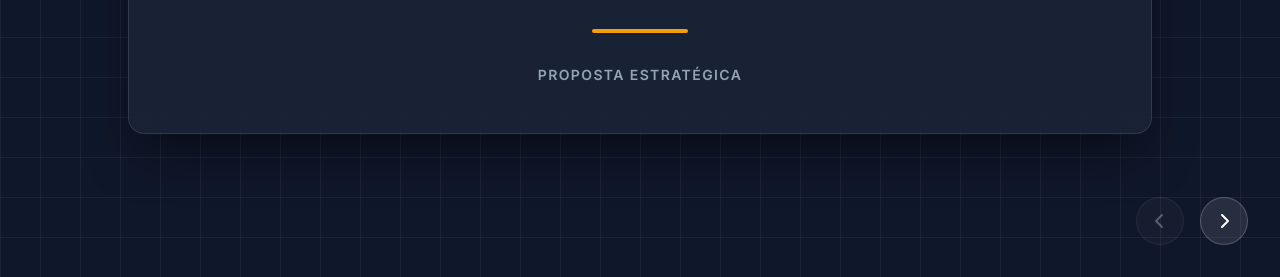
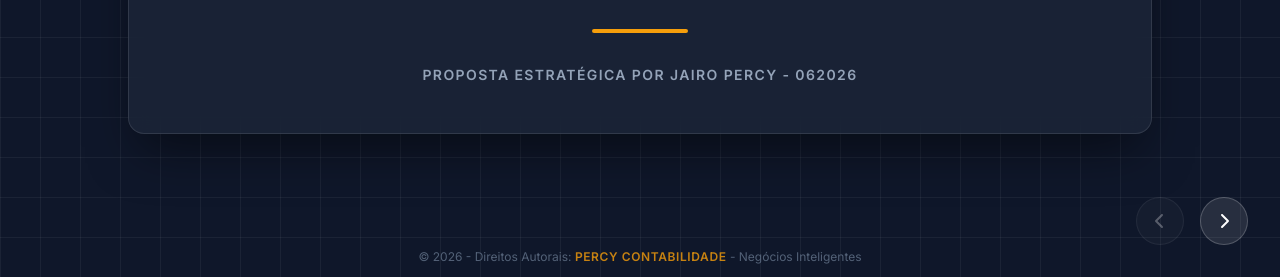
Before and after one commit to PercyContabilidade/fernandinho, a plain HTML site: page index.html in a window 1280 px wide. Shown: the part 523-800 px from the top of the page. Drawn offline with nearby package versions, Linux system fonts and the light colour scheme.

Commit message:
Update title and footer in index.html

```diff
--- a/index.html
+++ b/index.html
@@ -4,7 +4,7 @@
     <meta charset="UTF-8">
     <meta name="viewport" content="width=device-width, initial-scale=1.0">
     <meta name="google" content="notranslate">
-    <title>Um Estadista na Era Digital - Proposta Estratégica Por JAIRO PERCY 062026</title>
+    <title>O Estadista na Era Digital - Proposta Estratégica Por Jairo Percy</title>
     <script src="https://cdn.tailwindcss.com"></script>
     <link href="https://fonts.googleapis.com/css2?family=Playfair+Display:wght@400;700&family=Inter:wght@300;400;600&display=swap" rel="stylesheet">
     <script src="https://cdnjs.cloudflare.com/ajax/libs/font-awesome/6.4.0/js/all.min.js"></script>
@@ -104,7 +104,7 @@
                 Governança, Autoridade Institucional e a Bússola para o Voto de Ancoragem.
             </p>
             <div class="h-1 w-24 bg-amber-500 mx-auto rounded"></div>
-            <p class="mt-8 text-sm text-slate-400 uppercase tracking-widest font-semibold">Proposta Estratégica</p>
+            <p class="mt-8 text-sm text-slate-400 uppercase tracking-widest font-semibold">Proposta Estratégica Por Jairo Percy - 062026</p>
         </div>
     </div>
 
@@ -201,6 +201,10 @@
         </div>
     </div>
 
+    <div class="fixed bottom-0 w-full text-center py-3 text-xs text-slate-500/80 z-40">
+        &copy; 2026 - Direitos Autorais: <span class="text-amber-500/80 font-semibold tracking-wider">PERCY CONTABILIDADE</span> - Negócios Inteligentes
+    </div>
+
     <div class="controls">
         <button id="prevBtn" class="control-btn" onclick="mudarSlide(-1)" disabled title="Slide Anterior">
             <i class="fa-solid fa-chevron-left"></i>
```
